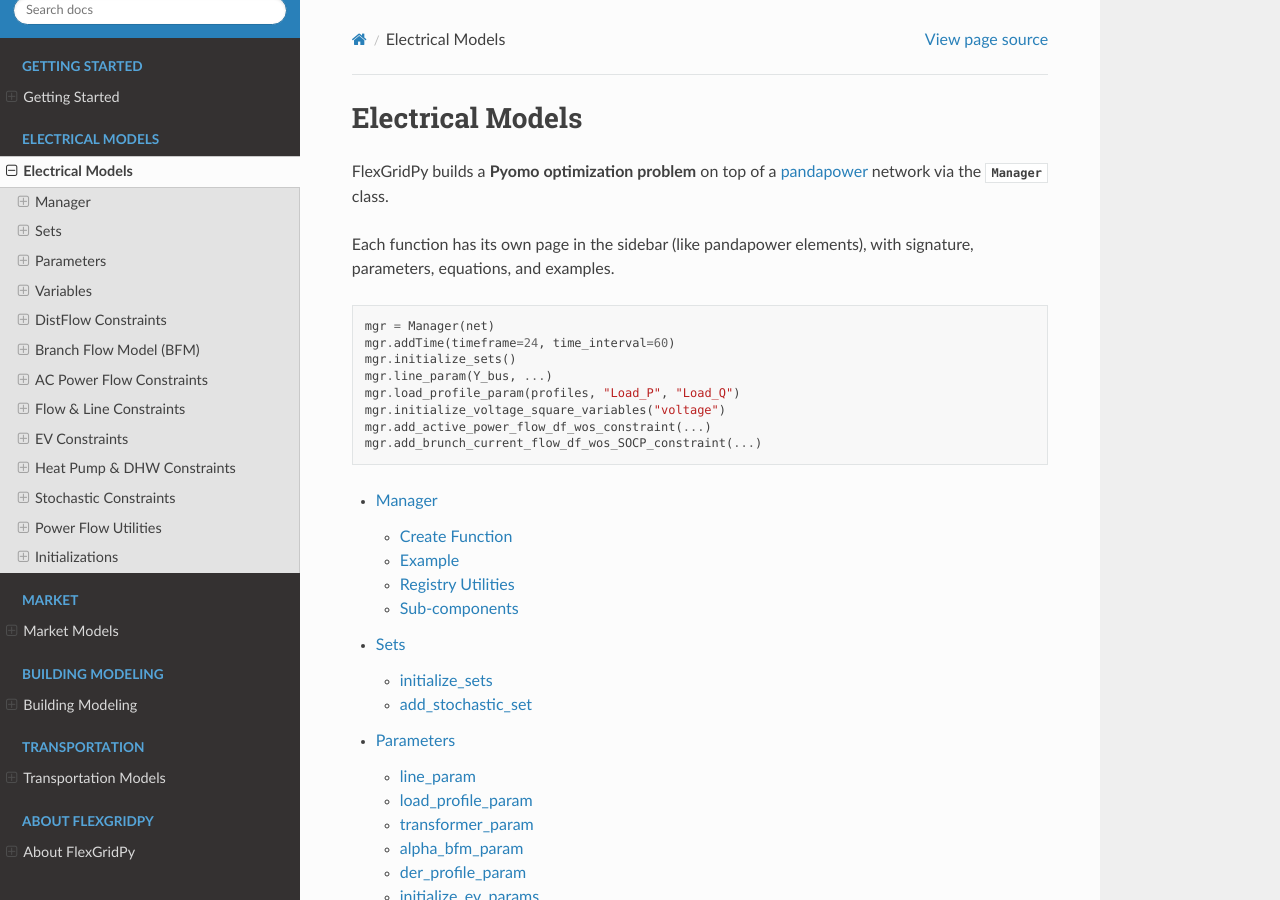
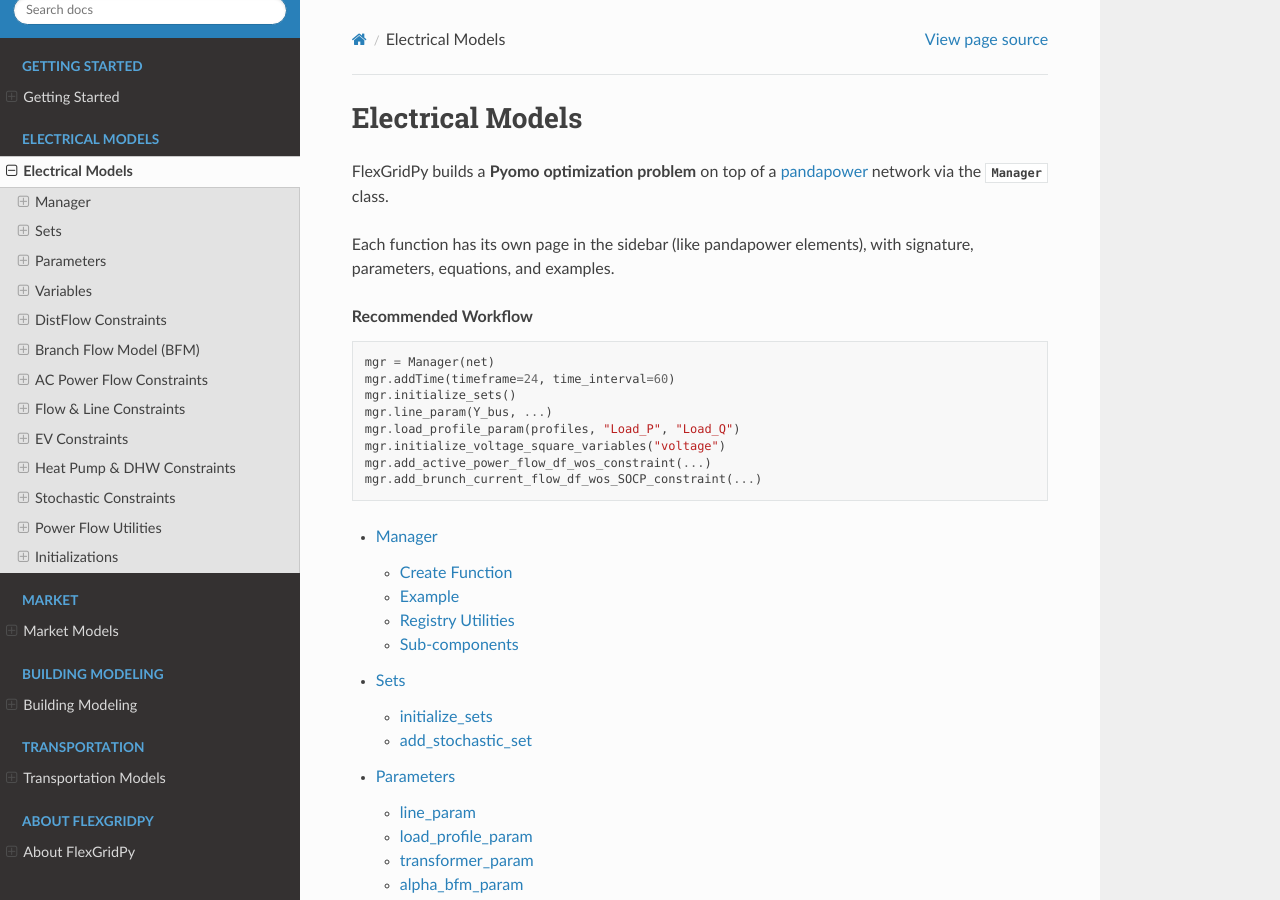
Before and after one commit to savvaspanagi/FlexGrid_Documentation, a Sphinx documentation site: the page built from docs/source/electrical_models/index.rst, in a window 1280 px wide and 900 px high. Built offline with Sphinx 7.4.7 and the Read the Docs theme 3.1.0, drawn with Linux system fonts in a browser that asks for light colours.

```diff
--- a/docs/source/electrical_models/index.rst
+++ b/docs/source/electrical_models/index.rst
@@ -8,6 +8,7 @@
 Each function has its own page in the sidebar (like pandapower elements),
 with signature, parameters, equations, and examples.
 
+.. rubric:: Recommended Workflow
 
 
 .. code-block:: python
```
